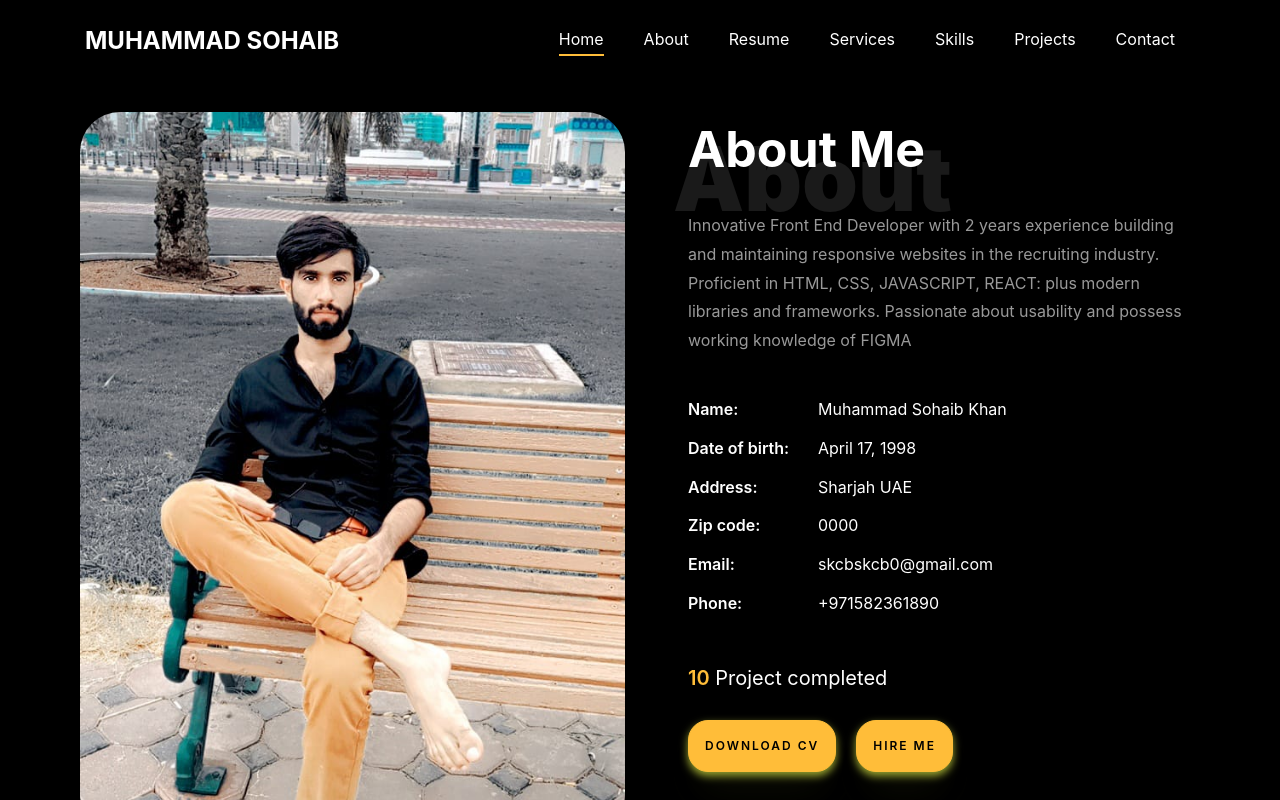
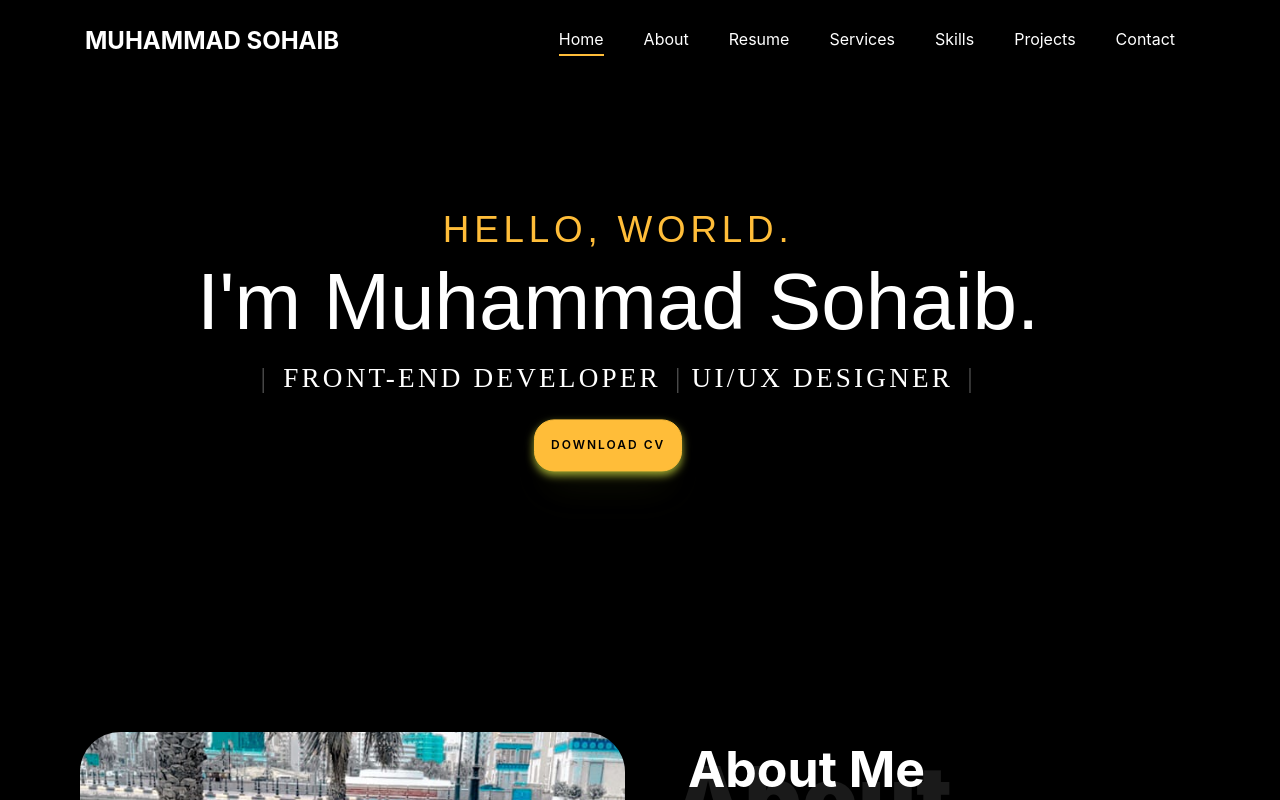
Before and after one commit to Hmmm-Code/PortFolio, a React (Create React App) app: page / in a window 1280 px wide. Shown: the top 800 px of the page. Built offline with nearby package versions, Linux system fonts and the light colour scheme.

Commit message:
Build the Home Page and optimze the proformance

```diff
--- a/src/App.css
+++ b/src/App.css
@@ -255,6 +255,112 @@ a:hover {
   -ms-transform: scaleX(1);
   -o-transform: scaleX(1);
   transform: scaleX(1);
+}
+/* Home Section */
+#intro {
+  -webkit-background-size: cover;
+  -moz-background-size: cover;
+  background-size: cover;
+  background-attachment: fixed;
+  width: 100%;
+  height: 100%;
+  margin-top: 120px;
+  min-height: 500px;
+  display: table;
+  position: relative;
+  text-align: center;
+}
+
+.intro-overlay {
+  position: absolute;
+  top: 0;
+  left: 0;
+  width: 100%;
+  height: 100%;
+
+  opacity: 0.85;
+}
+.intro-content {
+  display: table-cell;
+  vertical-align: middle;
+  text-align: center;
+  -webkit-transform: translateY(-2.1rem);
+  -ms-transform: translateY(-2.1rem);
+  transform: translateY(-2.1rem);
+}
+.intro-content .row {
+  width: 94%;
+  max-width: 1140px;
+  margin: 0 auto;
+}
+.intro-content .row:before,
+.row:after {
+  content: "";
+  display: table;
+}
+.col-twelve,
+.col-full {
+  width: 100%;
+  padding: 0 2rem;
+  float: left;
+}
+.intro-content h5 {
+  color: #ffbd39;
+  font-family: "poppins-bold", sans-serif;
+  font-size: 2.3rem;
+  line-height: 1.565;
+  margin-bottom: 0;
+  text-transform: uppercase;
+  letter-spacing: 0.3rem;
+  text-shadow: 0 0 6px rgb(0 0 0 / 20%);
+}
+@media screen and (max-width: 768px) {
+  .intro-content h5 {
+    font-size: 2rem;
+  }
+  .intro-content h1 {
+    font-size: 3rem;
+  }
+}
+
+.intro-content h1 {
+  color: #ffffff;
+  font-family: "poppins-medium", sans-serif;
+  font-size: 5rem;
+  line-height: 1.071;
+  max-width: 900px;
+  margin-top: 0;
+  margin-bottom: 0.6rem;
+  margin-left: auto;
+  margin-right: auto;
+  text-shadow: 0 0 20px rgb(0 0 0 / 50%);
+}
+
+.intro-content .intro-position {
+  font-family: "lora-regular", serif;
+  font-size: 1.7rem;
+  line-height: 2.4rem;
+  text-transform: uppercase;
+  letter-spacing: 0.2rem;
+  color: #ffffff;
+  text-shadow: 0 0 6px rgb(0 0 0 / 20%);
+}
+.intro-content .intro-position span {
+  display: inline-block;
+}
+.intro-content .intro-position span:first-child::before {
+  content: "|";
+  text-align: center;
+  display: inline-block;
+  padding: 0 14px 0 8px;
+  color: rgba(255, 255, 255, 0.3);
+}
+.intro-content .intro-position span::after {
+  content: "|";
+  text-align: center;
+  display: inline-block;
+  padding: 0 8px 0 14px;
+  color: rgba(255, 255, 255, 0.3);
 }
 
 /* About Section */
--- a/src/App.js
+++ b/src/App.js
@@ -2,6 +2,7 @@ import "./App.css";
 import About from "./components/About";
 import Contact from "./components/Contact";
 import Footer from "./components/Footer";
+import Home from "./components/Home";
 import NavigationBar from "./components/navigation_bar/NavigationBar";
 import Resume from "./components/Resume";
 import Services from "./components/Services";
@@ -11,6 +12,7 @@ function App() {
   return (
     <>
       <NavigationBar />
+      <Home />
       <About />
       <Resume />
       {/* Some error's in Services Component */}
--- a/src/components/Home.jsx
+++ b/src/components/Home.jsx
@@ -1,7 +1,56 @@
 import React from "react";
 
 const Home = () => {
-  return <section id="home-section" className="hero"></section>;
+  return (
+    <section id="intro">
+      <div class="intro-overlay"></div>
+      <div class="intro-content">
+        <div class="row">
+          <div class="col-twelve">
+            <h5>Hello, World.</h5>
+            <h1 className="intro-name ">I'm Muhammad Sohaib.</h1>
+
+            <p class="intro-position">
+              <span>Front-end Developer</span>
+              <span>UI/UX Designer</span>
+            </p>
+
+            <a class="btn btn-primary py-3 px-3" href="#about" title="">
+              Download CV
+            </a>
+          </div>
+        </div>
+      </div>
+
+      <ul class="intro-social">
+        <li>
+          <a href="#">
+            <i class="fa fa-facebook"></i>
+          </a>
+        </li>
+        <li>
+          <a href="#">
+            <i class="fa fa-behance"></i>
+          </a>
+        </li>
+        <li>
+          <a href="#">
+            <i class="fa fa-twitter"></i>
+          </a>
+        </li>
+        <li>
+          <a href="#">
+            <i class="fa fa-dribbble"></i>
+          </a>
+        </li>
+        <li>
+          <a href="#">
+            <i class="fa fa-instagram"></i>
+          </a>
+        </li>
+      </ul>
+    </section>
+  );
 };
 
 export default Home;
```
